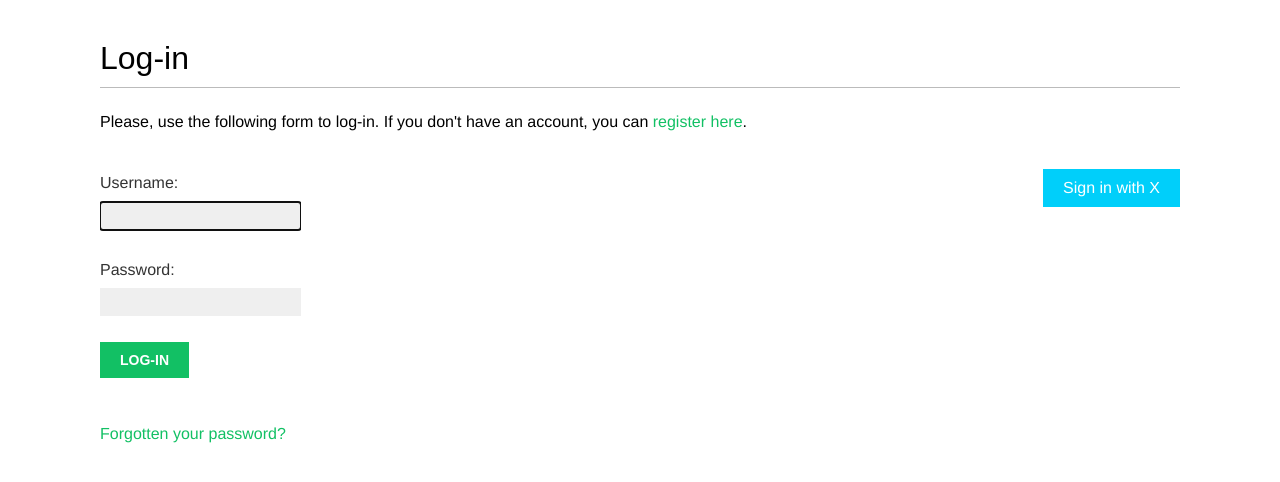
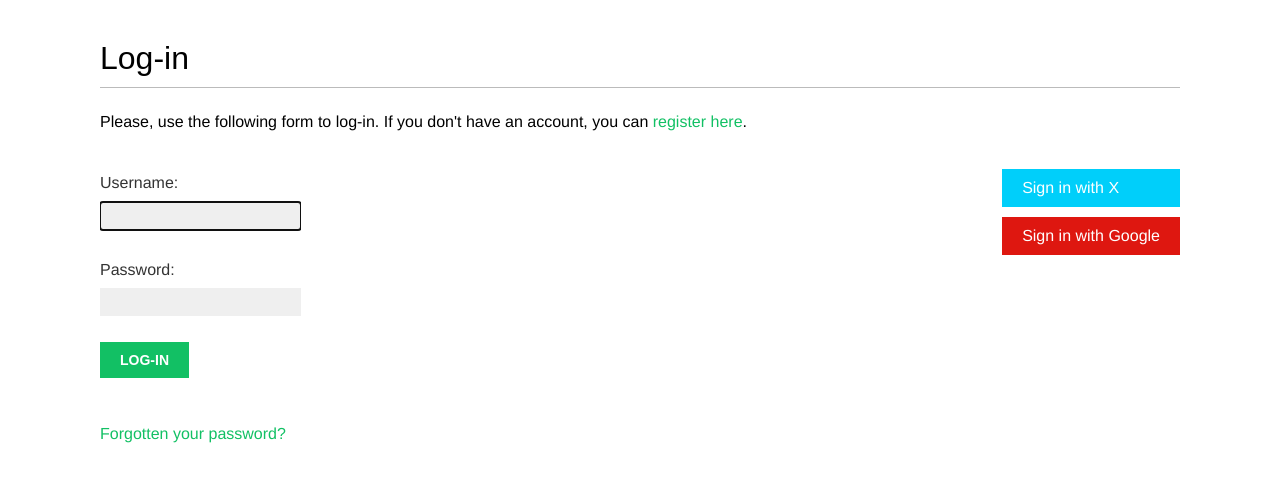
Before and after one commit to jongseong-dev/social-website, a Django app: page /account/login/ in a window 1280 px wide. Shown: the part 47-529 px from the top of the page. Run offline with Django 4.2, Linux system fonts and the light colour scheme; some web fonts are replaced.

Commit message:
구글 OAuth 2.0 기능 추가 (#21)
* docs: 구글 oauth를 위한 설명 추가

* feat: 구글 oauth를 위한 settings 추가

* feat: 구글 oauth를 위한 login url 추가

```diff
--- a/webapp/account/templates/registration/login.html
+++ b/webapp/account/templates/registration/login.html
@@ -30,6 +30,11 @@
                     Sign in with X
                 </a>
             </li>
+            <li class="google">
+                <a href="{% url "social:begin" "google-oauth2" %}">
+                    Sign in with Google
+                </a>
+            </li>
         </ul>
     </div>
 {% endblock %}
```
Also changed, not shown: webapp/config/settings/base.py (+7 -1 lines), README.md.
